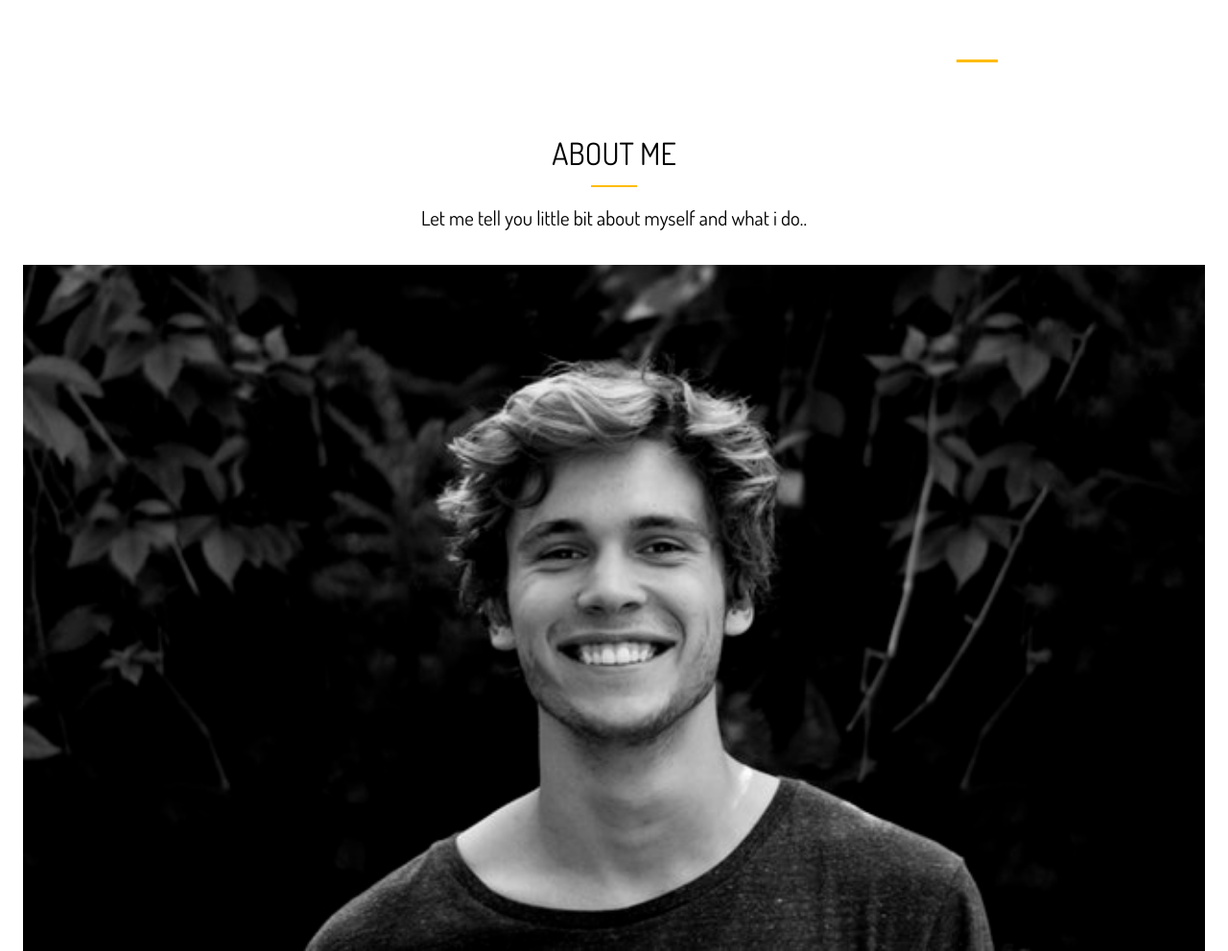
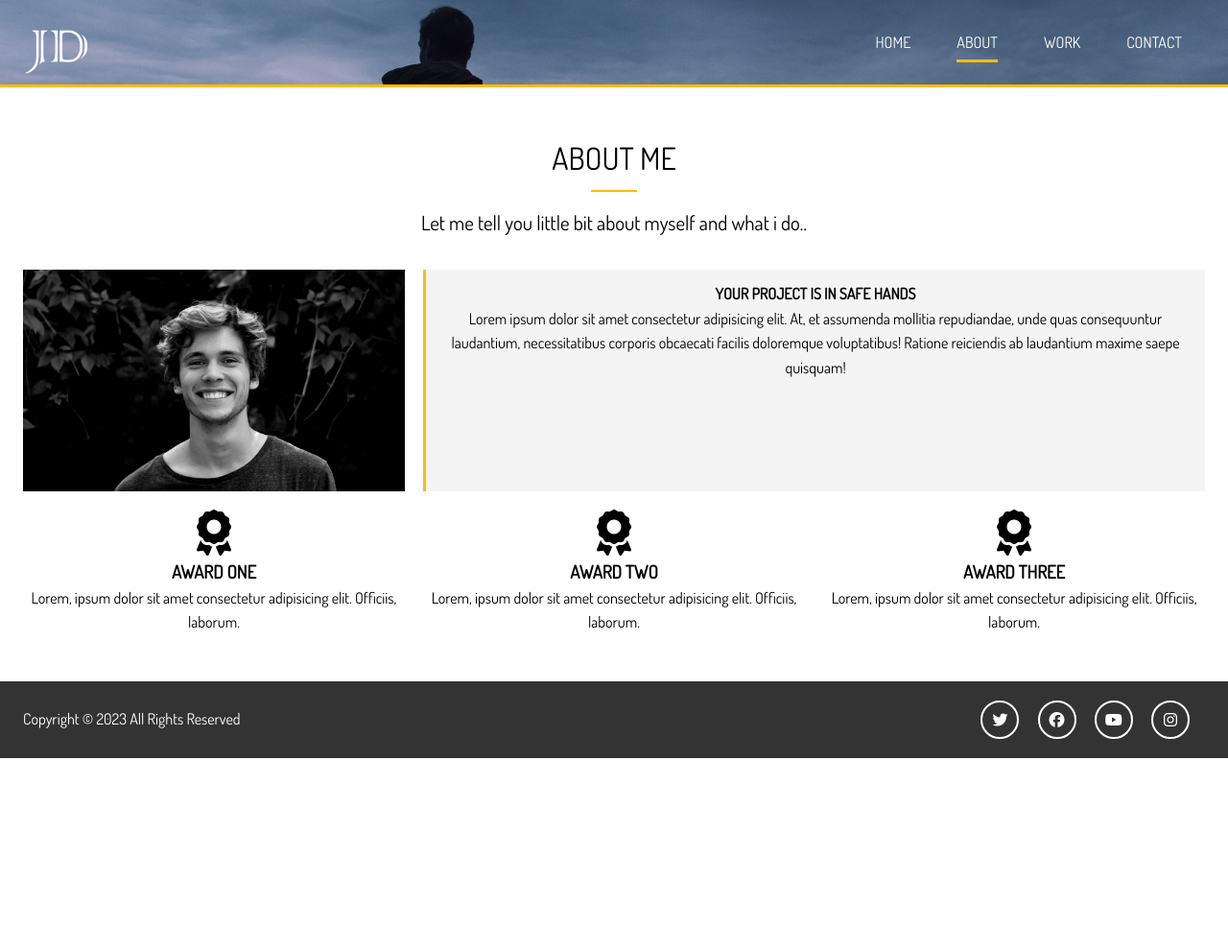
Before and after one commit to dilhansiriwardhana/simple-portfolio-website, a website: page dist/about.html in a window 1280 px wide. Shown: the top 991 px of the page at 96% size. After the commit the page ends 800 px from the top, so only its background shows below. Drawn offline with nearby package versions, Linux system fonts and the light colour scheme; files that its build step writes are made by us from their sources.

Commit message:
about section styles using scss

```diff
--- a/scss/main.scss
+++ b/scss/main.scss
@@ -92,7 +92,11 @@
     }
   }
 
+  // Header inner
   &-inner {
+    background: $bg-image no-repeat 20% 30% / cover;
+    height: 5.5rem;
+    border-bottom: 3px solid $main-color;
   }
 }
 
@@ -196,6 +200,49 @@
   }
 }
 
+// About Sections
+#about {
+  &-a {
+    .about-info {
+      display: grid;
+      grid-template-areas:
+        'bioimage bio bio'
+        'aw1 aw2 aw3 ';
+      grid-gap: 1.2rem;
+    }
+
+    // grid area
+    .bio-image {
+      grid-area: bioimage;
+    }
+
+    .bio {
+      grid-area: bio;
+      border-left: 3px solid $main-color;
+      padding: 0.8rem;
+    }
+
+    .award-1 {
+      grid-area: aw1;
+    }
+
+    .award-2 {
+      grid-area: aw2;
+    }
+
+    .award-3 {
+      grid-area: aw3;
+    }
+
+    .award-1.fas,
+    .award-2.fas,
+    .award-3.fas {
+      color: $main-color;
+      margin: 1rem;
+    }
+  }
+}
+
 // FOoter
 #main-footer {
   background: $dark-color;
```
